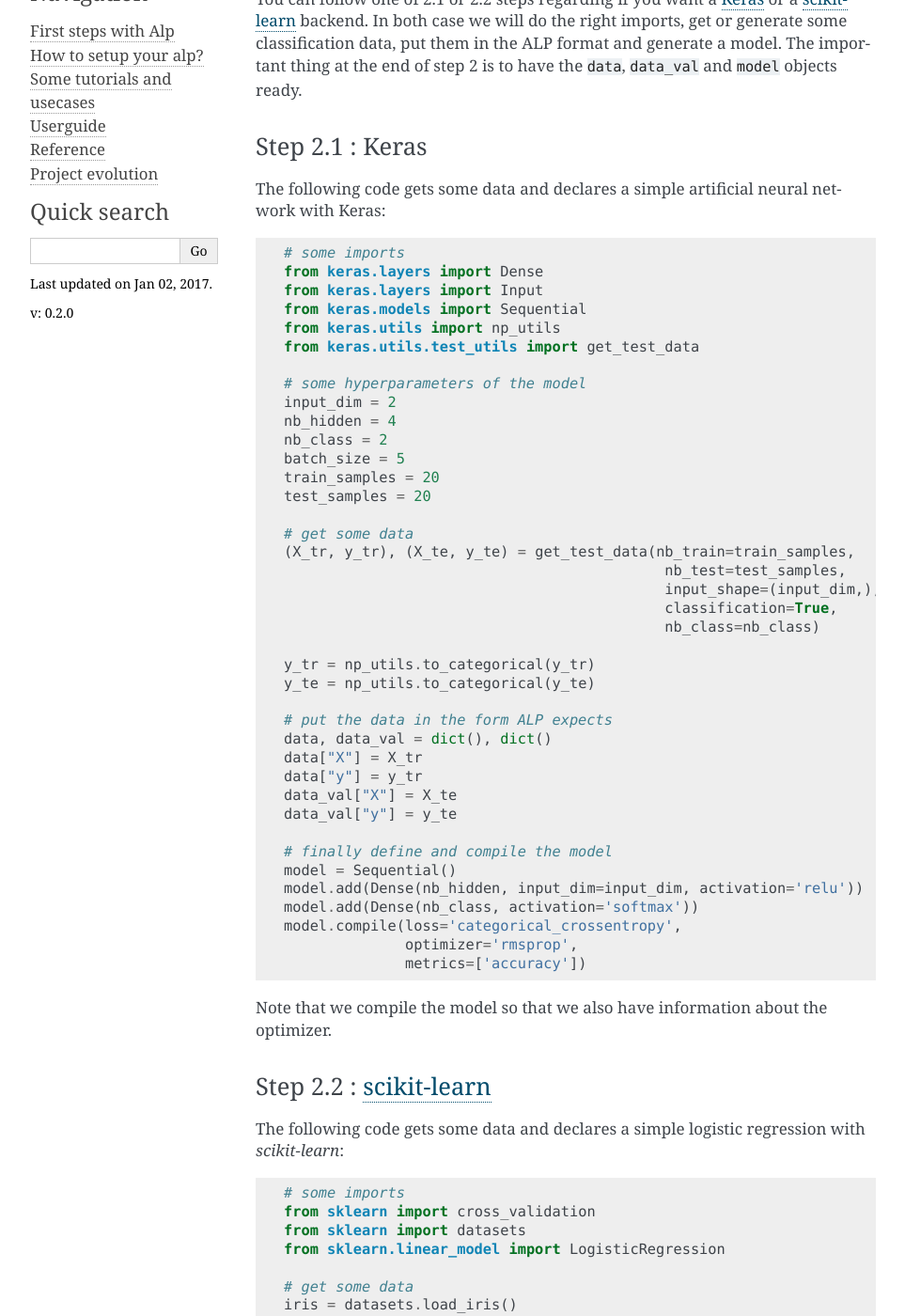
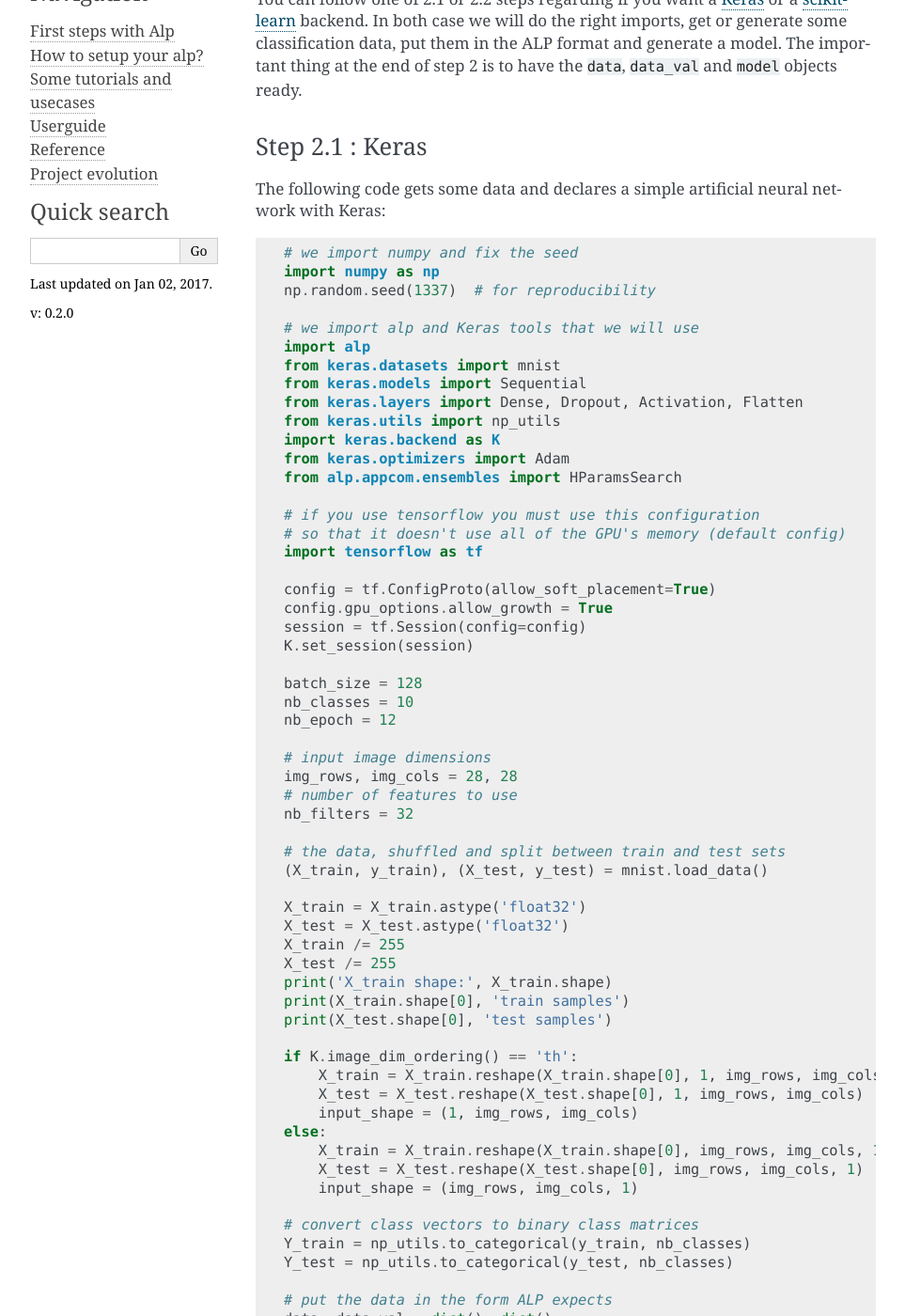
Before and after one commit to tboquet/python-alp, a Sphinx documentation site: the page built from docs/Tutorials/tuto0.rst, in a window 1280 px wide and 1400 px high, scrolled down 437 px. Shown: the whole window at 94% size, without its empty margins (148-1111 px from the left). Built offline with Sphinx 7.4.7, drawn with Linux system fonts in a browser that asks for light colours; some of the changed text lies outside the part shown.

Commit message:
+ use mnist example | more doc

```diff
--- a/docs/Tutorials/tuto0.rst
+++ b/docs/Tutorials/tuto0.rst
@@ -22,46 +22,87 @@ The following code gets some data and declares a simple artificial neural networ
 
 .. code-block:: python
 
-    # some imports
-    from keras.layers import Dense
-    from keras.layers import Input
+    # we import numpy and fix the seed
+    import numpy as np
+    np.random.seed(1337)  # for reproducibility
+
+    # we import alp and Keras tools that we will use
+    import alp
+    from keras.datasets import mnist
     from keras.models import Sequential
+    from keras.layers import Dense, Dropout, Activation, Flatten
     from keras.utils import np_utils
-    from keras.utils.test_utils import get_test_data
+    import keras.backend as K
+    from keras.optimizers import Adam
+    from alp.appcom.ensembles import HParamsSearch
 
-    # some hyperparameters of the model
-    input_dim = 2
-    nb_hidden = 4
-    nb_class = 2
-    batch_size = 5
-    train_samples = 20
-    test_samples = 20
+    # if you use tensorflow you must use this configuration
+    # so that it doesn't use all of the GPU's memory (default config)
+    import tensorflow as tf
 
-    # get some data
-    (X_tr, y_tr), (X_te, y_te) = get_test_data(nb_train=train_samples,
-                                                nb_test=test_samples,
-                                                input_shape=(input_dim,),
-                                                classification=True,
-                                                nb_class=nb_class)
+    config = tf.ConfigProto(allow_soft_placement=True)
+    config.gpu_options.allow_growth = True
+    session = tf.Session(config=config)
+    K.set_session(session)
 
-    y_tr = np_utils.to_categorical(y_tr)
-    y_te = np_utils.to_categorical(y_te)
+    batch_size = 128
+    nb_classes = 10
+    nb_epoch = 12
+
+    # input image dimensions
+    img_rows, img_cols = 28, 28
+    # number of features to use
+    nb_filters = 32
+
+    # the data, shuffled and split between train and test sets
+    (X_train, y_train), (X_test, y_test) = mnist.load_data()
+
+    X_train = X_train.astype('float32')
+    X_test = X_test.astype('float32')
+    X_train /= 255
+    X_test /= 255
+    print('X_train shape:', X_train.shape)
+    print(X_train.shape[0], 'train samples')
+    print(X_test.shape[0], 'test samples')
+
+    if K.image_dim_ordering() == 'th':
+        X_train = X_train.reshape(X_train.shape[0], 1, img_rows, img_cols)
+        X_test = X_test.reshape(X_test.shape[0], 1, img_rows, img_cols)
+        input_shape = (1, img_rows, img_cols)
+    else:
+        X_train = X_train.reshape(X_train.shape[0], img_rows, img_cols, 1)
+        X_test = X_test.reshape(X_test.shape[0], img_rows, img_cols, 1)
+        input_shape = (img_rows, img_cols, 1)
+
+    # convert class vectors to binary class matrices
+    Y_train = np_utils.to_categorical(y_train, nb_classes)
+    Y_test = np_utils.to_categorical(y_test, nb_classes)
 
     # put the data in the form ALP expects
     data, data_val = dict(), dict()
-    data["X"] = X_tr
-    data["y"] = y_tr
-    data_val["X"] = X_te
-    data_val["y"] = y_te
+    data["X"] = X_train
+    data["y"] = Y_train
+    data_val["X"] = X_test
+    data_val["y"] = Y_test
 
     # finally define and compile the model
+
     model = Sequential()
-    model.add(Dense(nb_hidden, input_dim=input_dim, activation='relu'))
-    model.add(Dense(nb_class, activation='softmax'))
+
+    model.add(Flatten(input_shape=input_shape))
+    model.add(Dense(nb_filters))
+    model.add(Activation('relu'))
+    model.add(Dropout(0.25))
+
+    model.add(Dense(128))
+    model.add(Activation('relu'))
+    model.add(Dropout(0.5))
+    model.add(Dense(nb_classes))
+    model.add(Activation('softmax'))
+
     model.compile(loss='categorical_crossentropy',
-                  optimizer='rmsprop',
+                  optimizer='adadelta',
                   metrics=['accuracy'])
-
 
 Note that we compile the model so that we also have information about the optimizer.
 
--- a/docs/Tutorials/tuto1.rst
+++ b/docs/Tutorials/tuto1.rst
@@ -96,6 +96,9 @@ Details of what this function does is:
 3 - Run the random search
 ~~~~~~~~~~~~~~~~~~~~~~~~~~~~~~~~~~~~~~~~~~
 
+We use the :meth:`alp.appcom.ensembles.HParamsSearch` class to wrap several :meth:`alp.appcom.core.Experiment`.
+For now, because the grid is defined outside of the class, you have to pass a dictionnary mapping experiments name to :meth:`alp.appcom.core.Experiment`.
+
 .. code:: python
 
     from alp.appcom.ensemble import HParamsSearch
@@ -116,7 +119,6 @@ Details of what this function does is:
 
     results = ensemble.fit([data], [data_val])
     ensemble.summary(verbose=True, metrics={'score': np.max})
-
 
 
 .. parsed-literal::
--- a/docs/Userguide/index_userguide.rst
+++ b/docs/Userguide/index_userguide.rst
@@ -1,7 +1,7 @@
 Userguide
 ---------
 
-This userguides aims at bla bla.
+In this user guide we explain with more details how to use the architecture and the main objects available in ALP.
 
 .. include ::  Services.rst
 .. include ::  Experiment.rst
```
Also changed, not shown: docs/Userguide/Services.rst (+6 -14 lines).
